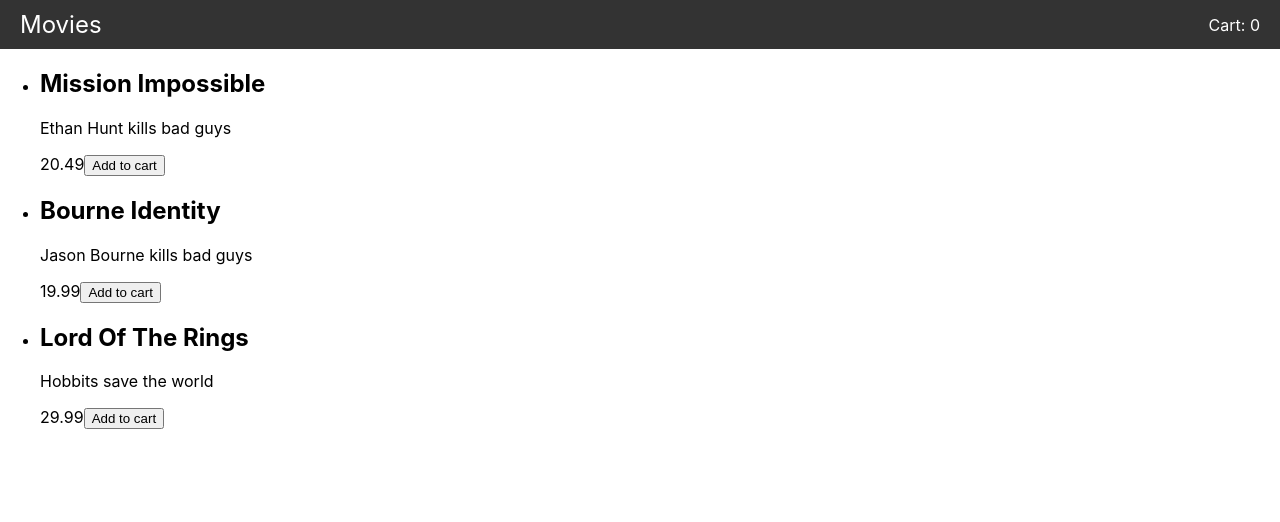
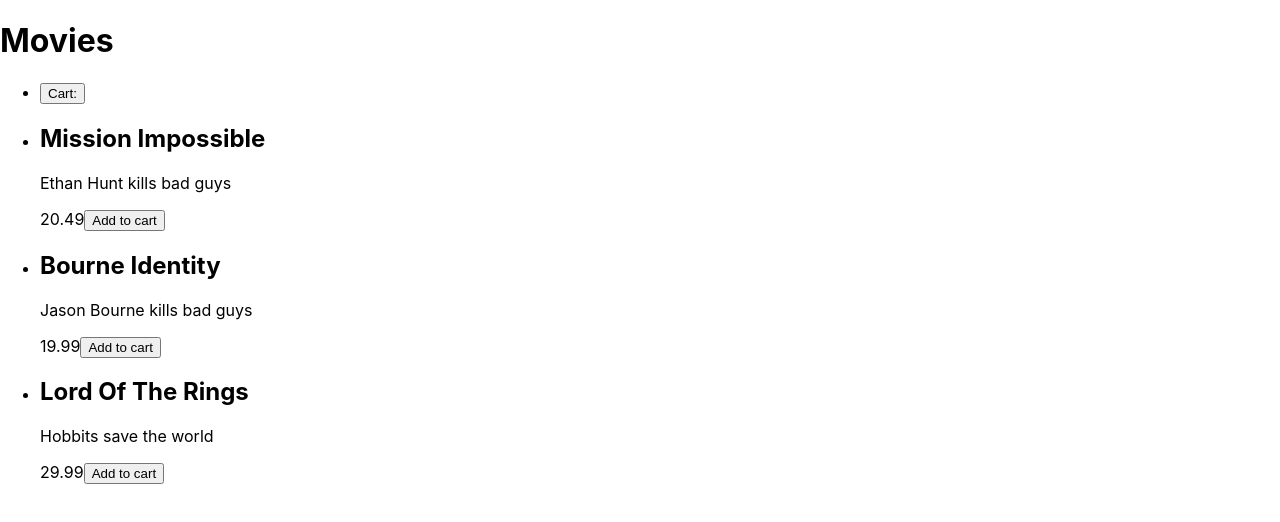
Before and after one commit to JarrodBogard/shopping_cart_app, a React (Create React App) app: page / in a window 1280 px wide. Shown: the top 522 px of the page. Built offline with nearby package versions, Linux system fonts and the light colour scheme; no server answers.

Commit message:
- refactor components - refactor variables

```diff
--- a/src/App.js
+++ b/src/App.js
@@ -1,20 +1,15 @@
 import { useState, useEffect } from "react";
-import Navigation from "./components/Navigation";
 import Cart from "./components/Cart";
 import Products from "./components/Products";
 import Notification from "./components/UI/Notification";
+import Layout from "./components/Layout";
 
 let isInitial = true;
 
 function App() {
   const [notification, setNotification] = useState(null);
   const [toggleCart, setToggleCart] = useState(false);
-  const [shoppingCart, setshoppingCart] = useState({
-    products: [],
-    totalQuantity: 0,
-    totalAmount: 0,
-    changed: false,
-  });
+  const [shoppingCart, setshoppingCart] = useState([]);
 
   useEffect(() => {
     const fetchData = async () => {
@@ -27,10 +22,6 @@
       }
 
       const responseData = await response.json();
-
-      // if (responseData.products) {
-      //   setshoppingCart(responseData);
-      // } else setshoppingCart({ ...responseData, products: [] });
 
       setshoppingCart({
         products: responseData.products || [],
@@ -59,7 +50,7 @@
         `https://react-course-http-tutorial-default-rtdb.firebaseio.com/shoppingCart.json`,
         {
           method: "PUT",
-          body: JSON.stringify(shoppingCart),
+          body: JSON.stringify({ shoppingCart }),
         }
       );
 
@@ -200,12 +191,12 @@
   }
 
   return (
-    <div className="App">
+    <>
       {notification && <Notification notification={notification} />}
-      <Navigation
+      <Layout
         cartQuantity={shoppingCart.totalQuantity}
         onToggle={toggleCartHandler}
-      />
+      >
         {toggleCart && (
           <Cart
             data={shoppingCart}
@@ -215,7 +206,8 @@
           />
         )}
         <Products onAdd={addToCartHandler} />
-    </div>
+      </Layout>
+    </>
   );
 }
 
--- a/src/components/Cart.js
+++ b/src/components/Cart.js
@@ -1,4 +1,5 @@
 import Modal from "./UI/Modal";
+import CartItem from "./CartItem";
 
 const Cart = (props) => {
   const { products, totalAmount } = props.data;
@@ -7,20 +8,12 @@
   let cartData;
   if (products.length > 0) {
     cartData = products.map((product) => (
-      <li key={product.id}>
-        <div>
-          <h2>{product.title}</h2>
-          <p>
-            {product.totalPrice}
-            <span>({product.price}/item)</span>
-          </p>
-        </div>
-        <div>
-          <h3>{product.quantity}</h3>
-          <button onClick={() => onRemove(product.id)}>-</button>
-          <button onClick={() => onAdd(product)}>+</button>
-        </div>
-      </li>
+      <CartItem
+        key={product.id}
+        product={product}
+        onAdd={onAdd}
+        onRemove={onRemove}
+      />
     ));
   }
 
--- /dev/null
+++ b/src/components/CartButton.js
@@ -0,0 +1,10 @@
+const CartButton = ({ cartQuantity, onToggle }) => {
+  return (
+    <button onClick={onToggle}>
+      <span>Cart:</span>
+      <span>{cartQuantity}</span>
+    </button>
+  );
+};
+
+export default CartButton;
--- /dev/null
+++ b/src/components/CartItem.js
@@ -0,0 +1,25 @@
+const CartItem = (props) => {
+  const { id, title, price, quantity, totalPrice } = props.product;
+  const { onAdd, onRemove } = props;
+
+  return (
+    <li key={id}>
+      <header>
+        <h3>{title}</h3>
+        <div>
+          {totalPrice}
+          <span>({price}/item)</span>
+        </div>
+      </header>
+      <div>
+        <div>
+          x <span>{quantity}</span>
+        </div>
+        <button onClick={() => onRemove(id)}>-</button>
+        <button onClick={() => onAdd(props.product)}>+</button>
+      </div>
+    </li>
+  );
+};
+
+export default CartItem;
--- /dev/null
+++ b/src/components/Layout.js
@@ -0,0 +1,11 @@
+import Navigation from "./Navigation";
+const Layout = (props) => {
+  return (
+    <>
+      <Navigation cartQuantity={props.cartQuantity} onToggle={props.onToggle} />
+      <main>{props.children}</main>
+    </>
+  );
+};
+
+export default Layout;
--- a/src/components/Navigation.js
+++ b/src/components/Navigation.js
@@ -1,17 +1,16 @@
+import CartButton from "./CartButton";
 import classes from "./Navigation.module.css";
 
 const Navigation = ({ cartQuantity, onToggle }) => {
   return (
     <header>
-      <nav className={classes.navbar}>
-        <div>
-          <span className={classes.logo}>Movies</span>
-        </div>
-        <div>
-          <span onClick={onToggle} className={classes.cart}>
-            Cart: {cartQuantity}
-          </span>
-        </div>
+      <h1>Movies</h1>
+      <nav>
+        <ul>
+          <li>
+            <CartButton onToggle={onToggle} cartQuantity={cartQuantity} />
+          </li>
+        </ul>
       </nav>
     </header>
   );
```
Lines whose indentation alone changed are shown as unchanged.
